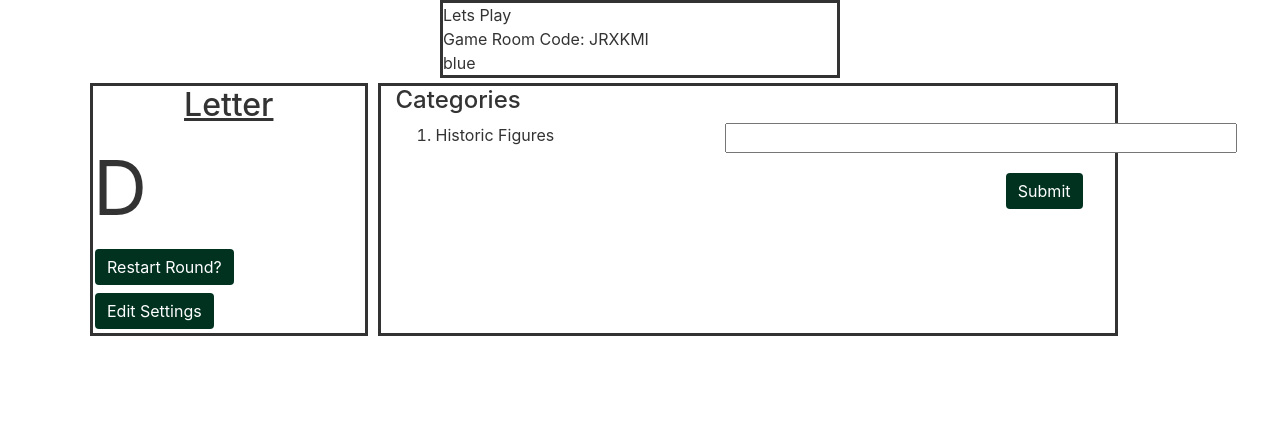
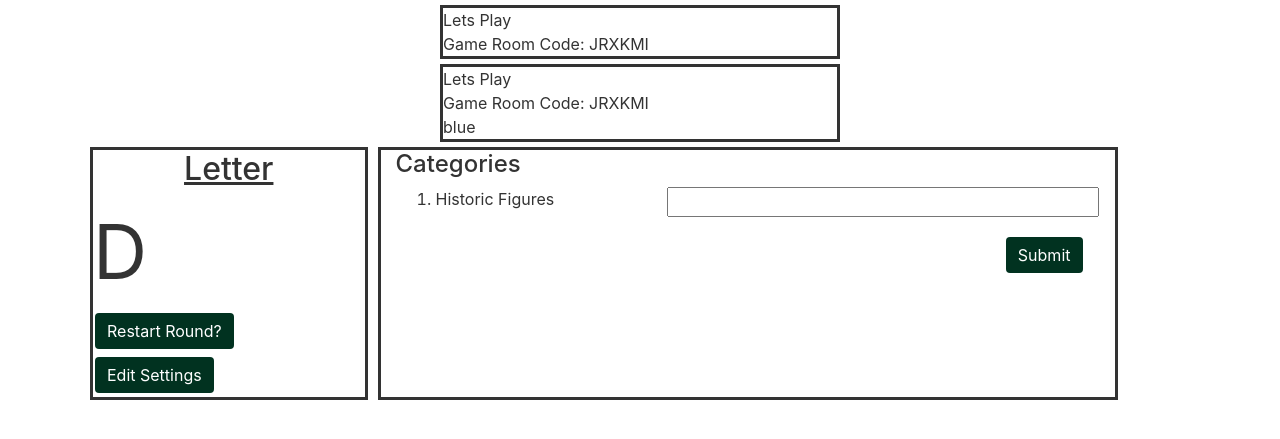
Before and after one commit to xuekhang/three, a Django app: a page that uses game/templates/game/board.html in a window 1280 px wide. Shown: the part 50-489 px from the top of the page. Run offline with Django 3.2, Linux system fonts and the light colour scheme; data comes from the database, SQL or seed files in the repository; some libraries are stand-ins or nearby versions.

Commit message:
no message

```diff
--- a/game/templates/game/board.html
+++ b/game/templates/game/board.html
@@ -1,7 +1,11 @@
 {% extends "game/base.html" %}
 {% block content %}
 
-<div class="container-home" style="border-style: solid; margin: auto;">
+<div class="container-home" style="border-style: solid; margin: auto; margin-top: 5px;">
+    <div>Lets Play</div>
+    <div>Game Room Code: {{ game_code }}</div>
+</div>
+<div class="container-home" style="border-style: solid; margin: auto; margin-top: 5px;">
     <div>Lets Play</div>
     <div>Game Room Code: {{ game_code }}</div>
     <div>blue</div>
@@ -10,7 +14,7 @@
 
 <div class="container">
     <div class="row">
-        <div class="col-3" style="border-style: solid; margin: 5px;">
+        <div class="col-sm-3" style="border-style: solid; margin: 5px;">
             <h2 style="text-align: center;"><u>Letter</u></h2>
             <div class="row" style="text-align: center; font-size: 75px;">{{letter}}</div>
             <div class="row">
@@ -24,22 +28,18 @@
                 </button>
             </div>
         </div>
-        <div class="col-8" style="border-style: solid; margin: 5px;">
+        <div class="col-sm-8" style="border-style: solid; margin: 5px;">
             <h4>Categories</h4>
             <form action="POST">
                 <ol>
                     {% for category in categories%}
                     <li>
                         <div class="row">
-                            <div class="col-5">
-                                <div class="text-left">
+                            <div class="col-md-4 text-left">
                                     {{category}}
-                                </div>
                             </div>
-                            <div class="col-5">
-                                <div>
-                                    <input type="text" size="45">
-                                </div>
+                            <div class="col-md-8">
+                                    <input type="text" style="width: 100%;">
                             </div>
                         </div>
                     </li>
```
